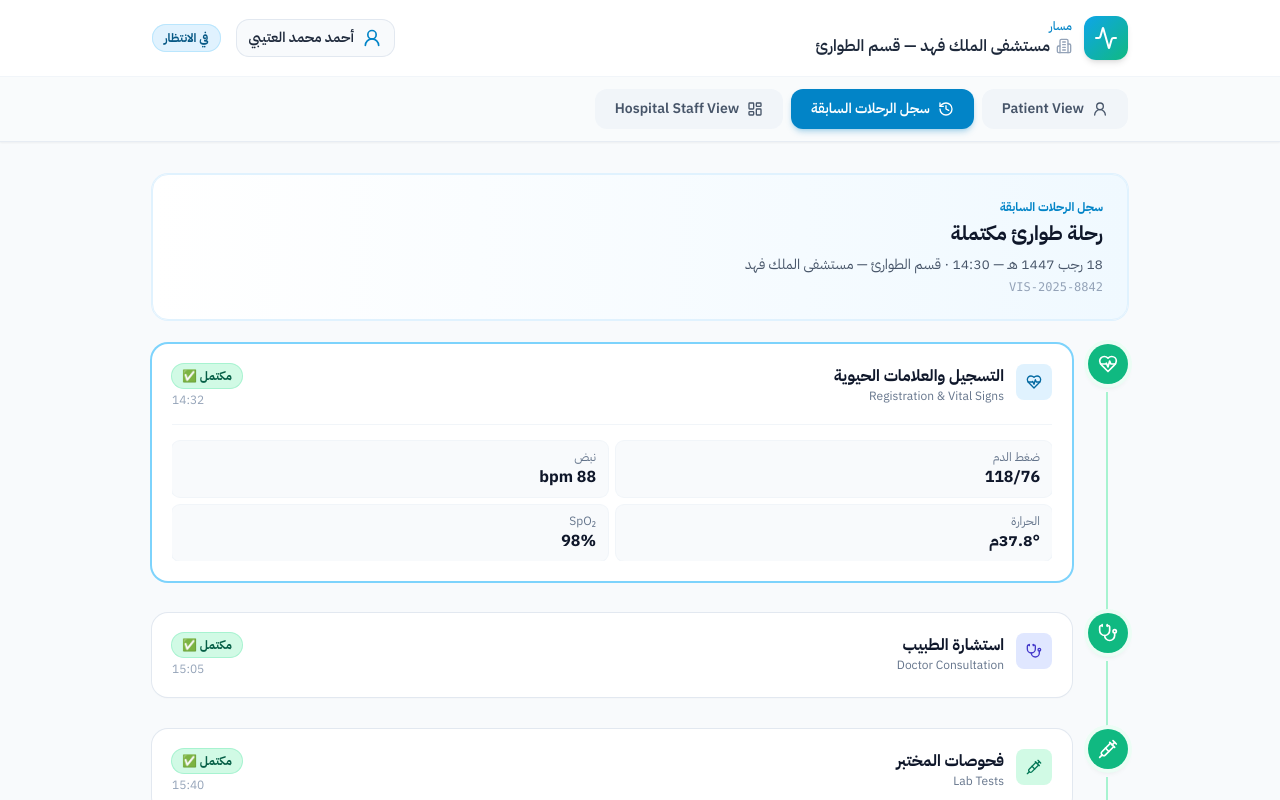
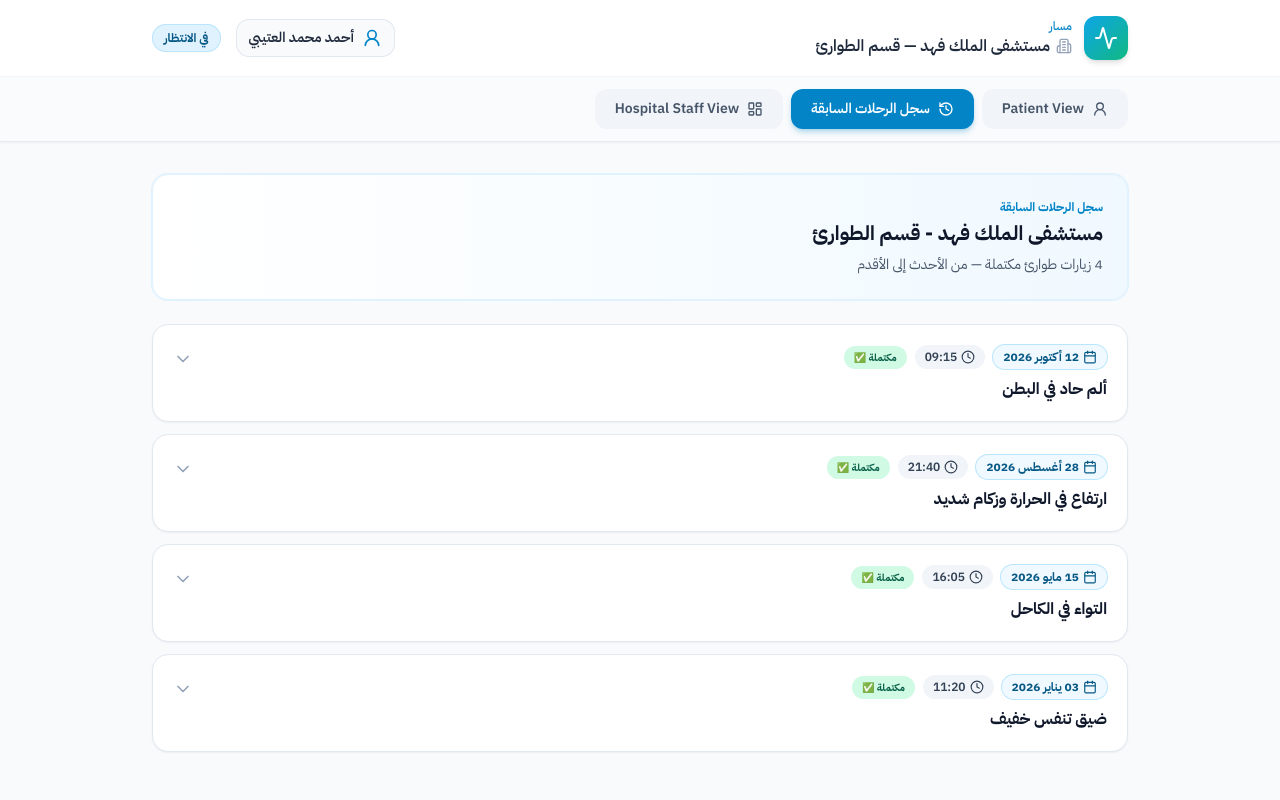
Before and after one commit to KotaibahGhaleb/EMS, a React (Vite) app: page / in a window 1280 px wide. Both pictures are taken after a click on the button "سجل الرحلات السابقة". Shown: the top 800 px of the page. Built offline with nearby package versions, Linux system fonts and the light colour scheme.

Commit message:
Refactor patient history into single-hospital inline accordions.
Each visit expands its own timeline at King Fahd ED with Arabic RTL styling.

Co-authored-by: Cursor <cursoragent@cursor.com>

```diff
--- a/src/components/MedicalHistoryTimeline.tsx
+++ b/src/components/MedicalHistoryTimeline.tsx
@@ -1,14 +1,22 @@
 import {
+  Activity,
+  Calendar,
+  ChevronDown,
+  ChevronUp,
+  Clock,
   Download,
   FileText,
-  HeartPulse,
   Pill,
   ScanLine,
   Stethoscope,
   Syringe,
 } from 'lucide-react'
-import { useState } from 'react'
-import { completedEmergencyVisit } from '../data/medicalHistory'
+import { useState, type ReactNode } from 'react'
+import {
+  MEDICAL_HISTORY_HOSPITAL,
+  pastEmergencyVisits,
+  type CompletedVisit,
+} from '../data/medicalHistory'
 import { HistoryDetailModal } from './HistoryDetailModal'
 
 type ModalKind = 'lab' | 'scan' | null
@@ -18,219 +26,50 @@ interface MedicalHistoryTimelineProps {
 }
 
 export function MedicalHistoryTimeline({ onNotify }: MedicalHistoryTimelineProps) {
-  const visit = completedEmergencyVisit
-  const [activeStep, setActiveStep] = useState<string>('registration')
-  const [modal, setModal] = useState<ModalKind>(null)
+  const [expandedId, setExpandedId] = useState<string | null>(null)
+  const [modal, setModal] = useState<{ visitId: string; kind: ModalKind } | null>(
+    null,
+  )
 
-  const handleDownloadReport = () => {
-    onNotify('جاري تحميل التقرير الطبي (PDF)...')
+  const toggleVisit = (id: string) => {
+    setExpandedId((prev) => (prev === id ? null : id))
+    setModal(null)
   }
 
-  const steps = [
-    {
-      id: 'registration',
-      title: 'التسجيل والعلامات الحيوية',
-      subtitle: 'Registration & Vital Signs',
-      icon: HeartPulse,
-      iconClass: 'bg-sky-100 text-sky-700',
-      time: '14:32',
-      content: (
-        <dl className="grid gap-2 sm:grid-cols-2">
-          <VitalItem label="ضغط الدم" value={visit.vitals.bloodPressure} />
-          <VitalItem label="نبض" value={`${visit.vitals.heartRate} bpm`} />
-          <VitalItem label="الحرارة" value={visit.vitals.temperature} />
-          <VitalItem label="SpO₂" value={visit.vitals.spo2} />
-        </dl>
-      ),
-    },
-    {
-      id: 'consultation',
-      title: 'استشارة الطبيب',
-      subtitle: 'Doctor Consultation',
-      icon: Stethoscope,
-      iconClass: 'bg-indigo-100 text-indigo-700',
-      time: '15:05',
-      content: (
-        <div className="space-y-2">
-          <p>
-            <span className="font-semibold text-slate-800">الطبيب: </span>
-            {visit.doctorName}
-          </p>
-          <p>
-            <span className="font-semibold text-slate-800">التشخيص: </span>
-            {visit.diagnosis}
-          </p>
-        </div>
-      ),
-    },
-    {
-      id: 'lab',
-      title: 'فحوصات المختبر',
-      subtitle: 'Lab Tests',
-      icon: Syringe,
-      iconClass: 'bg-emerald-100 text-emerald-700',
-      time: '15:40',
-      content: (
-        <div className="space-y-3">
-          <p className="text-slate-600">{visit.labSummary}</p>
-          <button
-            type="button"
-            onClick={() => setModal('lab')}
-            className="inline-flex items-center gap-2 rounded-lg bg-emerald-600 px-4 py-2 text-sm font-bold text-white hover:bg-emerald-700"
-          >
-            View Lab Results
-          </button>
-        </div>
-      ),
-    },
-    {
-      id: 'radiology',
-      title: 'الأشعة / X-Ray',
-      subtitle: 'Radiology / X-Ray',
-      icon: ScanLine,
-      iconClass: 'bg-violet-100 text-violet-700',
-      time: '16:10',
-      content: (
-        <div className="space-y-3">
-          <p className="text-slate-600">{visit.scanSummary}</p>
-          <button
-            type="button"
-            onClick={() => setModal('scan')}
-            className="inline-flex items-center gap-2 rounded-lg bg-violet-600 px-4 py-2 text-sm font-bold text-white hover:bg-violet-700"
-          >
-            View Scan Report
-          </button>
-        </div>
-      ),
-    },
-    {
-      id: 'summary',
-      title: 'الملخص النهائي والتقرير',
-      subtitle: 'Final Doctor Summary & Medical Report',
-      icon: FileText,
-      iconClass: 'bg-amber-100 text-amber-800',
-      time: '16:45',
-      content: (
-        <div className="space-y-3">
-          <p className="leading-relaxed text-slate-700">{visit.finalSummary}</p>
-          <button
-            type="button"
-            onClick={handleDownloadReport}
-            className="inline-flex items-center gap-2 rounded-lg bg-slate-900 px-4 py-2.5 text-sm font-bold text-white hover:bg-slate-800"
-          >
-            <Download className="h-4 w-4" />
-            تحميل التقرير الطبي
-          </button>
-        </div>
-      ),
-    },
-    {
-      id: 'pharmacy',
-      title: 'الصيدلية والأدوية',
-      subtitle: 'Pharmacy & Issued Medications',
-      icon: Pill,
-      iconClass: 'bg-rose-100 text-rose-700',
-      time: '17:00',
-      content: (
-        <ul className="space-y-3">
-          {visit.medications.map((med) => (
-            <li
-              key={med.name}
-              className="rounded-xl bg-slate-50 p-3 ring-1 ring-slate-200"
-            >
-              <p className="font-bold text-slate-900">{med.name}</p>
-              <p className="mt-1 text-sm text-slate-600">الجرعة: {med.dose}</p>
-              <p className="mt-1 text-sm font-medium text-sky-800">{med.instructions}</p>
-            </li>
-          ))}
-        </ul>
-      ),
-    },
-  ]
+  const modalVisit = modal
+    ? pastEmergencyVisits.find((v) => v.id === modal.visitId)
+    : null
 
   return (
     <div className="space-y-6">
       <header className="rounded-2xl border border-sky-100 bg-gradient-to-l from-sky-50 to-white p-5 ring-1 ring-sky-100 sm:p-6">
         <p className="text-xs font-bold text-sky-600">سجل الرحلات السابقة</p>
-        <h1 className="mt-1 text-xl font-bold text-slate-900">
-          رحلة طوارئ مكتملة
-        </h1>
+        <h1 className="mt-1 text-xl font-bold text-slate-900">{MEDICAL_HISTORY_HOSPITAL}</h1>
         <p className="mt-2 text-sm text-slate-600">
-          {visit.visitDate} · {visit.department}
+          {pastEmergencyVisits.length} زيارات طوارئ مكتملة — من الأحدث إلى الأقدم
         </p>
-        <p className="mt-1 text-xs font-mono text-slate-400">{visit.id}</p>
       </header>
 
-      <ol className="relative space-y-0" aria-label="خط زمني للزيارة">
-        {steps.map((step, index) => {
-          const Icon = step.icon
-          const isActive = activeStep === step.id
-          const isLast = index === steps.length - 1
-
-          return (
-            <li key={step.id} className="relative flex gap-4 pb-8">
-              {!isLast && (
-                <span
-                  className="absolute start-5 top-12 bottom-0 w-0.5 bg-emerald-200"
-                  aria-hidden
+      <div className="space-y-3" aria-label="زيارات سابقة">
+        {pastEmergencyVisits.map((visit) => (
+          <VisitAccordionCard
+            key={visit.id}
+            visit={visit}
+            expanded={expandedId === visit.id}
+            onToggle={() => toggleVisit(visit.id)}
+            onOpenLab={() => setModal({ visitId: visit.id, kind: 'lab' })}
+            onOpenScan={() => setModal({ visitId: visit.id, kind: 'scan' })}
+            onDownloadReport={() => onNotify('جاري تحميل التقرير الطبي (PDF)...')}
           />
-              )}
-
-              <div className="relative z-10 flex h-10 w-10 shrink-0 items-center justify-center rounded-full bg-emerald-500 text-white shadow-md ring-4 ring-emerald-50">
-                <Icon className="h-5 w-5" aria-hidden />
+        ))}
       </div>
 
-              <article
-                className={`min-w-0 flex-1 rounded-2xl bg-white p-4 shadow-sm ring-1 transition sm:p-5 ${
-                  isActive
-                    ? 'ring-2 ring-sky-300 shadow-md'
-                    : 'ring-slate-200 hover:ring-sky-200'
-                }`}
-              >
-                <button
-                  type="button"
-                  onClick={() => setActiveStep(step.id)}
-                  className="flex w-full flex-wrap items-start justify-between gap-2 text-start"
-                >
-                  <div className="flex items-start gap-3">
-                    <span
-                      className={`flex h-9 w-9 shrink-0 items-center justify-center rounded-lg ${step.iconClass}`}
-                    >
-                      <Icon className="h-4 w-4" />
-                    </span>
-                    <div>
-                      <h2 className="text-base font-bold text-slate-900">{step.title}</h2>
-                      <p className="text-xs text-slate-500">{step.subtitle}</p>
-                    </div>
-                  </div>
-                  <div className="flex flex-col items-end gap-1">
-                    <span className="rounded-full bg-emerald-100 px-2.5 py-1 text-xs font-bold text-emerald-800 ring-1 ring-emerald-200">
-                      مكتمل ✅
-                    </span>
-                    <span className="text-xs tabular-nums text-slate-400">{step.time}</span>
-                  </div>
-                </button>
-
-                <div
-                  className={`grid transition-all duration-300 ease-out ${
-                    isActive ? 'mt-4 grid-rows-[1fr] opacity-100' : 'grid-rows-[0fr] opacity-0'
-                  }`}
-                >
-                  <div className="overflow-hidden">
-                    <div className="border-t border-slate-100 pt-4">{step.content}</div>
-                  </div>
-                </div>
-              </article>
-            </li>
-          )
-        })}
-      </ol>
-
       <HistoryDetailModal
-        open={modal === 'lab'}
-        title="نتائج المختبر"
+        open={modal?.kind === 'lab' && Boolean(modalVisit)}
+        title="نتائج التحاليل"
         onClose={() => setModal(null)}
       >
+        {modalVisit && (
           <table className="w-full text-start">
             <thead>
               <tr className="border-b border-slate-200 text-slate-500">
@@ -240,7 +79,7 @@ export function MedicalHistoryTimeline({ onNotify }: MedicalHistoryTimelineProps
               </tr>
             </thead>
             <tbody>
-            {visit.labResults.map((row) => (
+              {modalVisit.labResults.map((row) => (
                 <tr key={row.test} className="border-b border-slate-100">
                   <td className="py-2 font-medium">{row.test}</td>
                   <td className="py-2">{row.result}</td>
@@ -249,27 +88,199 @@ export function MedicalHistoryTimeline({ onNotify }: MedicalHistoryTimelineProps
               ))}
             </tbody>
           </table>
+        )}
       </HistoryDetailModal>
 
       <HistoryDetailModal
-        open={modal === 'scan'}
+        open={modal?.kind === 'scan' && Boolean(modalVisit)}
         title="تقرير الأشعة"
         onClose={() => setModal(null)}
       >
-        <p className="font-semibold text-slate-800">Findings</p>
-        <p className="mt-1">{visit.scanReport.finding}</p>
-        <p className="mt-4 font-semibold text-slate-800">Impression</p>
-        <p className="mt-1">{visit.scanReport.impression}</p>
+        {modalVisit && (
+          <>
+            <p className="font-semibold text-slate-800">الموجودات</p>
+            <p className="mt-1">{modalVisit.scanReport.finding}</p>
+            <p className="mt-4 font-semibold text-slate-800">الانطباع</p>
+            <p className="mt-1">{modalVisit.scanReport.impression}</p>
+          </>
+        )}
       </HistoryDetailModal>
     </div>
   )
 }
 
-function VitalItem({ label, value }: { label: string; value: string }) {
+function VisitAccordionCard({
+  visit,
+  expanded,
+  onToggle,
+  onOpenLab,
+  onOpenScan,
+  onDownloadReport,
+}: {
+  visit: CompletedVisit
+  expanded: boolean
+  onToggle: () => void
+  onOpenLab: () => void
+  onOpenScan: () => void
+  onDownloadReport: () => void
+}) {
   return (
-    <div className="rounded-lg bg-slate-50 px-3 py-2 ring-1 ring-slate-100">
-      <dt className="text-xs text-slate-500">{label}</dt>
-      <dd className="font-bold text-slate-900">{value}</dd>
+    <article
+      className={`overflow-hidden rounded-2xl border bg-white shadow-sm transition-all duration-300 ${
+        expanded ? 'border-sky-300 ring-2 ring-sky-100' : 'border-slate-200'
+      }`}
+    >
+      <button
+        type="button"
+        onClick={onToggle}
+        aria-expanded={expanded}
+        className="flex w-full items-start gap-3 p-4 text-start sm:p-5"
+      >
+        <div className="min-w-0 flex-1 space-y-2">
+          <div className="flex flex-wrap items-center gap-2">
+            <span className="inline-flex items-center gap-1 rounded-full bg-sky-50 px-2.5 py-1 text-xs font-bold text-sky-800 ring-1 ring-sky-200">
+              <Calendar className="h-3.5 w-3.5" />
+              {visit.dateLabel}
+            </span>
+            <span className="inline-flex items-center gap-1 rounded-full bg-slate-100 px-2.5 py-1 text-xs font-semibold text-slate-700">
+              <Clock className="h-3.5 w-3.5" />
+              {visit.visitTime}
+            </span>
+            <span className="rounded-full bg-emerald-100 px-2.5 py-1 text-[10px] font-bold text-emerald-800">
+              {visit.statusLabel}
+            </span>
+          </div>
+          <h2 className="text-base font-bold text-slate-900">{visit.reason}</h2>
+        </div>
+        {expanded ? (
+          <ChevronUp className="mt-1 h-5 w-5 shrink-0 text-sky-600" />
+        ) : (
+          <ChevronDown className="mt-1 h-5 w-5 shrink-0 text-slate-400" />
+        )}
+      </button>
+
+      <div
+        className={`grid transition-all duration-300 ease-in-out ${
+          expanded ? 'grid-rows-[1fr] opacity-100' : 'grid-rows-[0fr] opacity-0'
+        }`}
+      >
+        <div className="overflow-hidden">
+          <div className="space-y-4 border-t border-slate-100 px-4 pb-5 pt-4 sm:px-5">
+            <TimelineStep
+              icon={Activity}
+              title="التسجيل والعلامات الحيوية"
+              iconClass="bg-sky-100 text-sky-700"
+            >
+              <p className="text-sm text-slate-700">
+                <span className="font-semibold">الضغط:</span> {visit.vitals.bloodPressure}
+                {' · '}
+                <span className="font-semibold">الحرارة:</span> {visit.vitals.temperature}
+                {' · '}
+                <span className="font-semibold">النبض:</span> {visit.vitals.heartRate}
+              </p>
+            </TimelineStep>
+
+            <TimelineStep
+              icon={Stethoscope}
+              title="استشارة الطبيب والتشخيص"
+              iconClass="bg-indigo-100 text-indigo-700"
+            >
+              <p className="text-sm text-slate-800">
+                {visit.doctorName} — عيادة {visit.clinicRoom}
+              </p>
+              <p className="mt-1 text-sm text-slate-600">{visit.diagnosis}</p>
+            </TimelineStep>
+
+            <TimelineStep
+              icon={Syringe}
+              title="التحاليل والأشعة"
+              iconClass="bg-emerald-100 text-emerald-700"
+            >
+              <p className="mb-3 text-sm text-slate-600">{visit.labSummary}</p>
+              <div className="flex flex-wrap gap-2">
+                <button
+                  type="button"
+                  onClick={onOpenLab}
+                  className="inline-flex items-center gap-1.5 rounded-lg bg-emerald-600 px-3 py-2 text-xs font-bold text-white hover:bg-emerald-700"
+                >
+                  <FileText className="h-3.5 w-3.5" />
+                  عرض نتائج التحاليل
+                </button>
+                <button
+                  type="button"
+                  onClick={onOpenScan}
+                  className="inline-flex items-center gap-1.5 rounded-lg bg-violet-600 px-3 py-2 text-xs font-bold text-white hover:bg-violet-700"
+                >
+                  <ScanLine className="h-3.5 w-3.5" />
+                  تقرير الأشعة
+                </button>
+              </div>
+            </TimelineStep>
+
+            <TimelineStep
+              icon={FileText}
+              title="الملخص النهائي والتقرير"
+              iconClass="bg-amber-100 text-amber-800"
+            >
+              <p className="text-sm leading-relaxed text-slate-700">{visit.finalSummary}</p>
+              <p className="mt-2 text-sm text-slate-600">{visit.dischargeInstructions}</p>
+              <button
+                type="button"
+                onClick={onDownloadReport}
+                className="mt-3 inline-flex items-center gap-2 rounded-lg bg-slate-900 px-4 py-2 text-xs font-bold text-white hover:bg-slate-800"
+              >
+                <Download className="h-4 w-4" />
+                تحميل التقرير الطبي
+              </button>
+            </TimelineStep>
+
+            <TimelineStep
+              icon={Pill}
+              title="الصيدلية والأدوية الموصوفة"
+              iconClass="bg-rose-100 text-rose-700"
+            >
+              <ul className="space-y-2">
+                {visit.medications.map((med) => (
+                  <li
+                    key={med.name}
+                    className="rounded-lg bg-slate-50 p-3 text-sm ring-1 ring-slate-200"
+                  >
+                    <p className="font-bold text-slate-900">{med.name}</p>
+                    <p className="text-slate-600">الجرعة: {med.dose}</p>
+                    <p className="font-medium text-sky-800">{med.instructions}</p>
+                  </li>
+                ))}
+              </ul>
+            </TimelineStep>
+          </div>
+        </div>
+      </div>
+    </article>
+  )
+}
+
+function TimelineStep({
+  icon: Icon,
+  title,
+  iconClass,
+  children,
+}: {
+  icon: typeof Activity
+  title: string
+  iconClass: string
+  children: ReactNode
+}) {
+  return (
+    <div className="flex gap-3">
+      <span
+        className={`flex h-9 w-9 shrink-0 items-center justify-center rounded-lg ${iconClass}`}
+      >
+        <Icon className="h-4 w-4" />
+      </span>
+      <div className="min-w-0 flex-1">
+        <h3 className="text-sm font-bold text-slate-900">{title}</h3>
+        <div className="mt-2">{children}</div>
+      </div>
     </div>
   )
 }
--- a/src/data/medicalHistory.ts
+++ b/src/data/medicalHistory.ts
@@ -4,11 +4,17 @@ export interface MedicationItem {
   instructions: string
 }
 
+export const MEDICAL_HISTORY_HOSPITAL = 'مستشفى الملك فهد - قسم الطوارئ'
+
 export interface CompletedVisit {
   id: string
-  visitDate: string
-  department: string
+  dateLabel: string
+  visitTime: string
+  sortDate: string
+  reason: string
+  statusLabel: string
   doctorName: string
+  clinicRoom: string
   diagnosis: string
   vitals: {
     bloodPressure: string
@@ -21,44 +27,151 @@ export interface CompletedVisit {
   scanSummary: string
   scanReport: { finding: string; impression: string }
   finalSummary: string
+  dischargeInstructions: string
   medications: MedicationItem[]
 }
 
-export const completedEmergencyVisit: CompletedVisit = {
-  id: 'VIS-2025-8842',
-  visitDate: '18 رجب 1447 هـ — 14:30',
-  department: 'قسم الطوارئ — مستشفى الملك فهد',
+export const pastEmergencyVisits: CompletedVisit[] = [
+  {
+    id: 'VIS-2026-1012',
+    dateLabel: '12 أكتوبر 2026',
+    visitTime: '09:15',
+    sortDate: '2026-10-12',
+    reason: 'ألم حاد في البطن',
+    statusLabel: 'مكتملة ✅',
+    doctorName: 'د. أحمد العتيبي',
+    clinicRoom: '204',
+    diagnosis: 'التهاب معدة وقولون',
+    vitals: {
+      bloodPressure: '120/80',
+      heartRate: '92',
+      temperature: '37°م',
+      spo2: '99%',
+    },
+    labSummary: 'تعداد دم + CRP + وظائف كبد',
+    labResults: [
+      { test: 'WBC', result: '9.8 ×10⁹/L' },
+      { test: 'CRP', result: '22 mg/L', flag: 'مرتفع' },
+    ],
+    scanSummary: 'سونار بطن',
+    scanReport: {
+      finding: 'لا تجمعات — المعدة mildly distended',
+      impression: 'التهاب معدة محتمل',
+    },
+    finalSummary: 'تم تخفيف الألم بعد العلاج الداعم.',
+    dischargeInstructions: 'حمية خفيفة 48 ساعة، مراجعة العيادات إذا استمر الألم.',
+    medications: [
+      {
+        name: 'Omeprazole 20mg',
+        dose: '20 ملغ',
+        instructions: 'قرص يومياً قبل الإفطار — 14 يوماً',
+      },
+    ],
+  },
+  {
+    id: 'VIS-2026-0828',
+    dateLabel: '28 أغسطس 2026',
+    visitTime: '21:40',
+    sortDate: '2026-08-28',
+    reason: 'ارتفاع في الحرارة وزكام شديد',
+    statusLabel: 'مكتملة ✅',
     doctorName: 'د. سارة الحربي',
-  diagnosis: 'التهاب حلق حاد — Acute Pharyngitis',
+    clinicRoom: '204',
+    diagnosis: 'عدوى فيروسية respiratoire',
     vitals: {
-    bloodPressure: '118/76',
-    heartRate: '88',
-    temperature: '37.8°م',
-    spo2: '98%',
+      bloodPressure: '116/74',
+      heartRate: '96',
+      temperature: '38.9°م',
+      spo2: '97%',
     },
-  labSummary: 'تعداد دم كامل + CRP',
+    labSummary: 'مسحة أنف + CRP',
     labResults: [
-    { test: 'WBC', result: '11.2 ×10⁹/L', flag: 'مرتفع قليلاً' },
-    { test: 'CRP', result: '18 mg/L', flag: 'مرتفع' },
-    { test: 'Hb', result: '14.1 g/dL' },
+      { test: 'CRP', result: '14 mg/L', flag: 'مرتفع قليلاً' },
+      { test: 'Influenza A/B', result: 'سلبي' },
     ],
-  scanSummary: 'أشعة X-Ray للصدر — PA view',
+    scanSummary: 'أشعة صدر — عند الحاجة',
     scanReport: {
-    finding: 'الرئتان clear، لا تجمعات pleural',
-    impression: 'لا دلالة على ارتشاح رئوي — ضمن الحدود الطبيعية',
+      finding: 'لا infiltrates',
+      impression: 'صدر ضمن الحدود',
     },
-  finalSummary:
-    'حالة مستقرة بعد العلاج الداعم. يُنصح بالراحة، السوائل، ومتابعة العيادات الخارجية إذا استمرت الأعراض أكثر من 5 أيام.',
+    finalSummary: 'حالة مستقرة بعد العلاج.',
+    dischargeInstructions: 'راحة، سوائل، عزل منزلي 3 أيام عند استمرار الحرارة.',
     medications: [
       {
         name: 'Paracetamol 500mg',
         dose: '500 ملغ',
-      instructions: 'قرص كل 6–8 ساعات عند الحاجة — بحد أقصى 4 مرات يومياً',
+        instructions: 'كل 6 ساعات عند الحرارة',
+      },
+    ],
   },
   {
-      name: 'Amoxicillin 500mg',
-      dose: '500 ملغ',
-      instructions: 'قرص كل 8 ساعات لمدة 5 أيام — بعد الأكل',
+    id: 'VIS-2026-0515',
+    dateLabel: '15 مايو 2026',
+    visitTime: '16:05',
+    sortDate: '2026-05-15',
+    reason: 'التواء في الكاحل',
+    statusLabel: 'مكتملة ✅',
+    doctorName: 'د. فيصل العمري',
+    clinicRoom: '204',
+    diagnosis: 'التواء درجة II — كاحل أيمن',
+    vitals: {
+      bloodPressure: '118/70',
+      heartRate: '82',
+      temperature: '36.9°م',
+      spo2: '99%',
+    },
+    labSummary: 'لا تحاليل — إصابة عضلية هيكلية',
+    labResults: [{ test: '—', result: 'غير مطلوب', flag: '—' }],
+    scanSummary: 'X-Ray كاحل أيمن',
+    scanReport: {
+      finding: 'لا كسر واضح',
+      impression: 'التواء ligament lateral',
+    },
+    finalSummary: 'تثبيت الكاحل وبرنامج ثلج.',
+    dischargeInstructions: 'رفع القدم وتجنب الحمل الكامل 5 أيام.',
+    medications: [
+      {
+        name: 'Ibuprofen 400mg',
+        dose: '400 ملغ',
+        instructions: 'كل 8 ساعات بعد الأكل',
       },
     ],
-}
+  },
+  {
+    id: 'VIS-2026-0103',
+    dateLabel: '03 يناير 2026',
+    visitTime: '11:20',
+    sortDate: '2026-01-03',
+    reason: 'ضيق تنفس خفيف',
+    statusLabel: 'مكتملة ✅',
+    doctorName: 'د. نورة القحطاني',
+    clinicRoom: '204',
+    diagnosis: 'Bronchospasm خفيف',
+    vitals: {
+      bloodPressure: '120/80',
+      heartRate: '88',
+      temperature: '37°م',
+      spo2: '95%',
+    },
+    labSummary: 'غازات شريان + تعداد دم',
+    labResults: [
+      { test: 'PaO₂', result: '82 mmHg', flag: 'منخفض قليلاً' },
+    ],
+    scanSummary: 'Chest X-Ray PA',
+    scanReport: {
+      finding: 'فرط انتفاخ خفيف',
+      impression: 'لا neumonia',
+    },
+    finalSummary: 'تحسّن بعد nebulizer.',
+    dischargeInstructions: 'متابعة عيادة chest خلال أسبوع.',
+    medications: [
+      {
+        name: 'Salbutamol Inhaler',
+        dose: '100 mcg/puff',
+        instructions: '2 puffs كل 4–6 ساعات عند الضيق',
+      },
+    ],
+  },
+].sort((a, b) => b.sortDate.localeCompare(a.sortDate))
+
+export const completedEmergencyVisit = pastEmergencyVisits[0]
```
Lines whose indentation alone changed are shown as unchanged.
